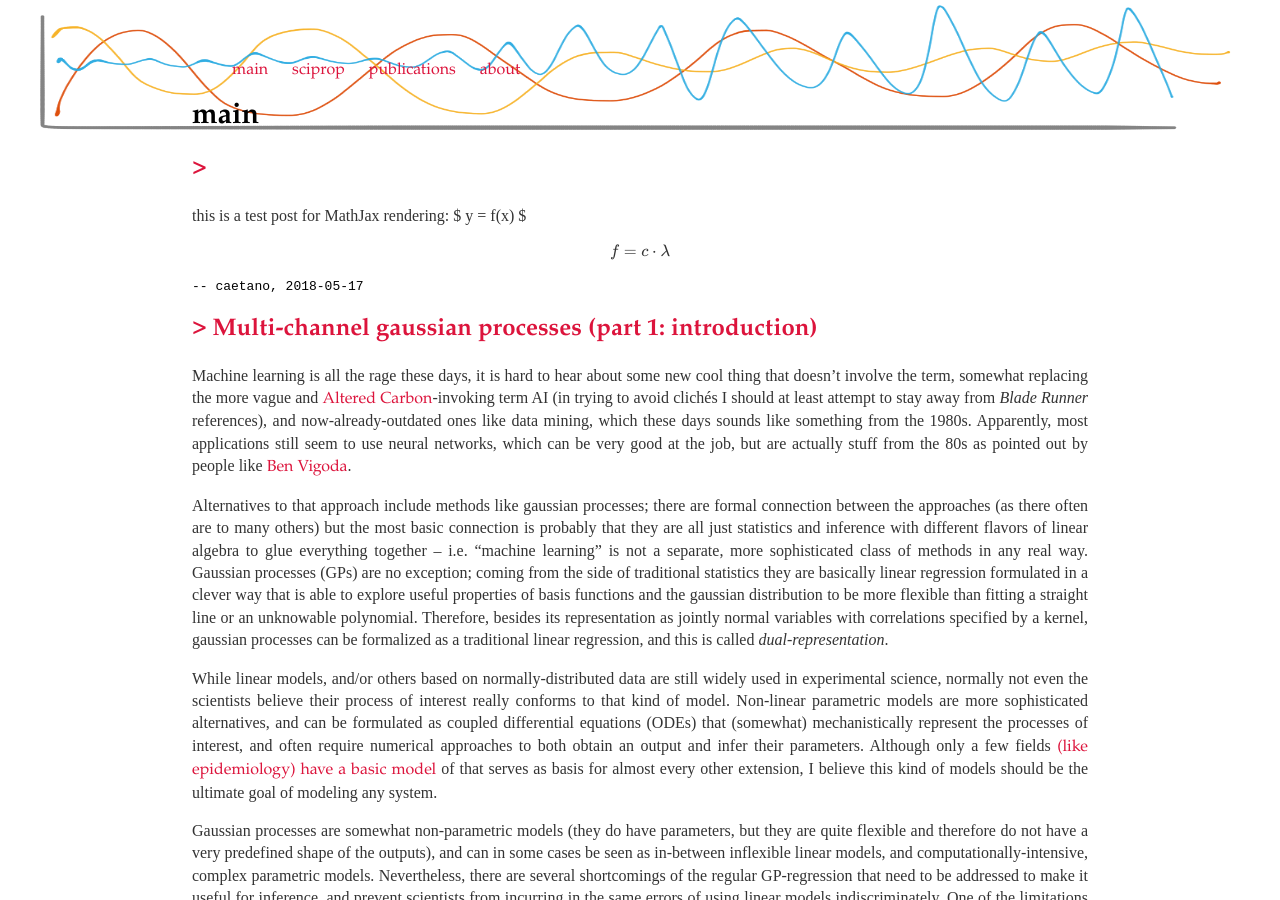
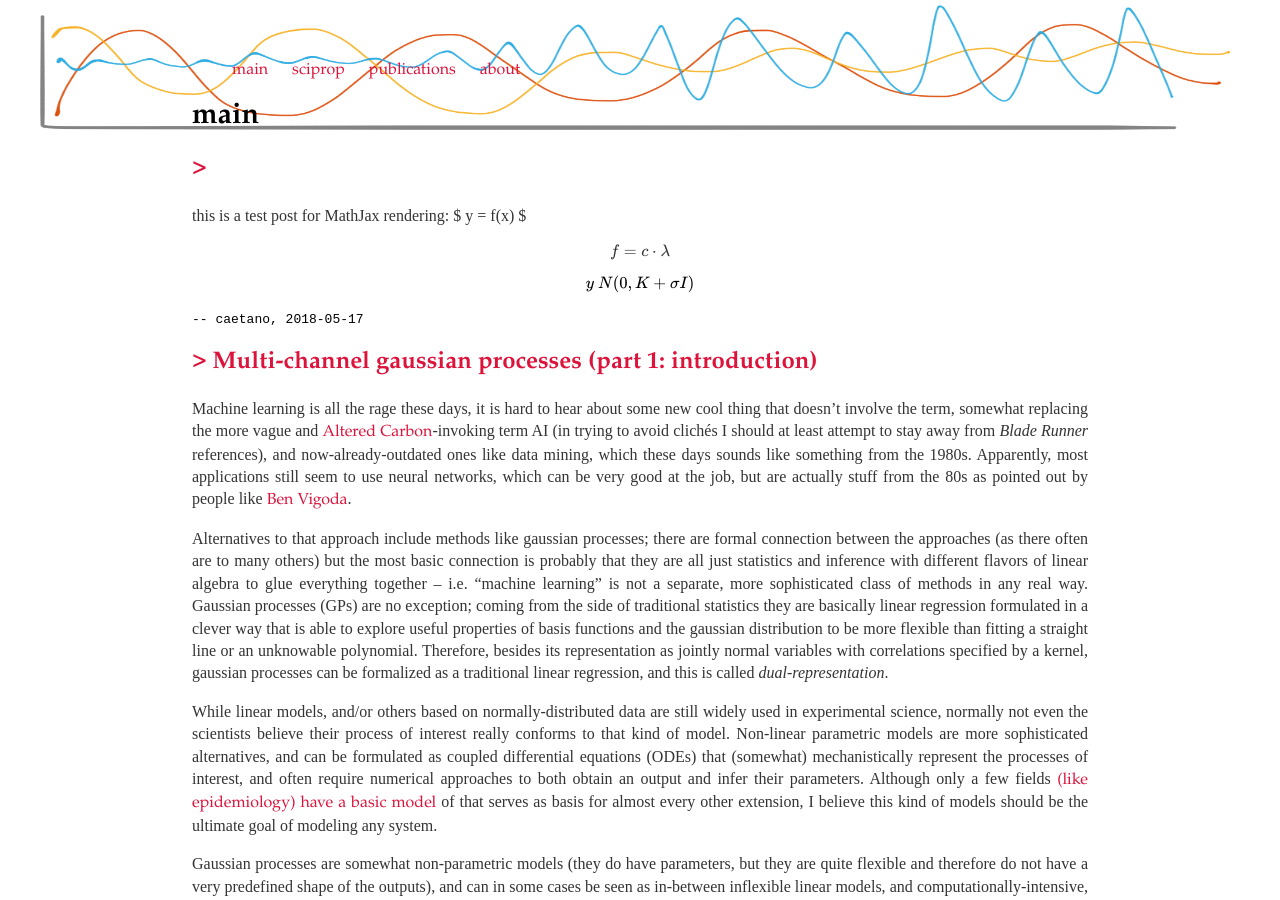
Before and after one commit to caesoma/caesoma.github.io, a Jekyll site: the page built from index.html, in a window 1280 px wide and 900 px high. Built offline with Jekyll 4.4.1, drawn with Linux system fonts in a browser that asks for light colours; formulas are drawn with MathJax 3; the list of posts is cut into pages by our own code.

Commit message:
mathjax test

```diff
--- a/_posts/2018-05-17-mathjax-test.md
+++ b/_posts/2018-05-17-mathjax-test.md
@@ -12,6 +12,8 @@
     f = c\cdot\lambda
 \\end{equation}
 
+$$ y ~ N(0, K + \sigma I) $$
+
 <!-- [//]: # (comment) -->
 
 <!-- `-- caetano, {{ page.date | date: "%Y-%m-%d" }}` -->
```
